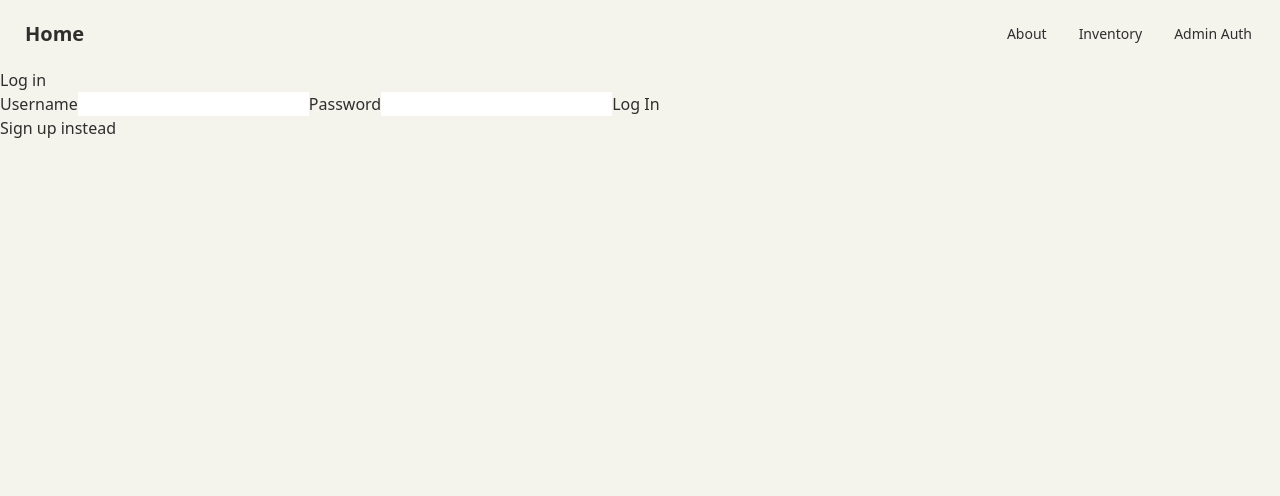
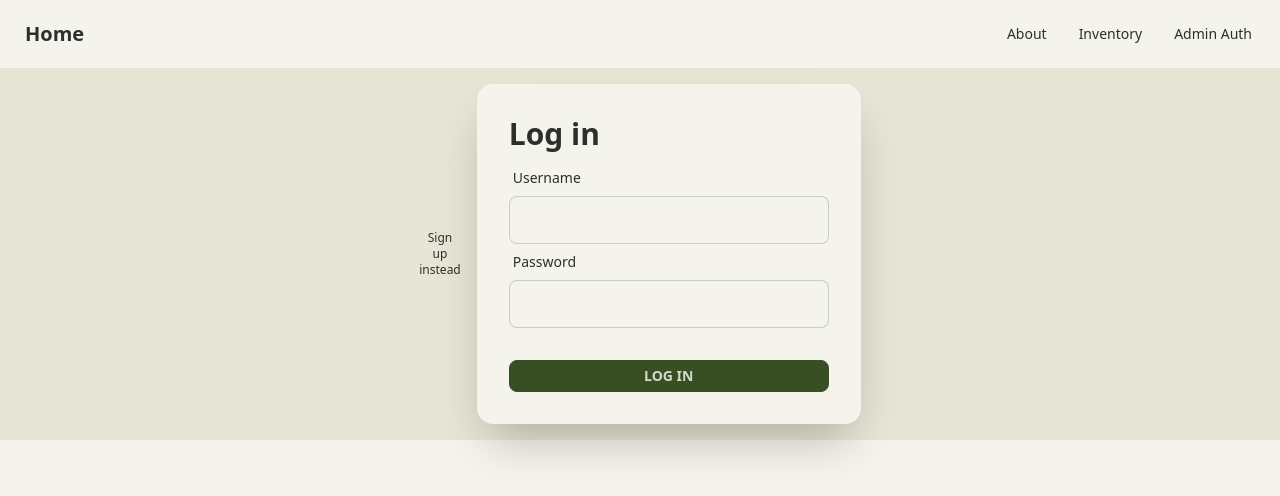
Before and after one commit to lehelen19/inventory-frontend, a React (Create React App) app: page /authenticate in a window 1280 px wide. Shown: the top 496 px of the page. Built offline with nearby package versions, Linux system fonts and the light colour scheme.

Commit message:
Style login form

```diff
--- a/src/components/NavBar/LoginForm.js
+++ b/src/components/NavBar/LoginForm.js
@@ -27,9 +27,17 @@ const LoginForm = ({ setUser }) => {
   }
 
   return (
-    <form autoComplete="off" onSubmit={handleSubmit}>
-      <h1>Log in</h1>
-      <label htmlFor="username">Username</label>
+    <div className="card flex-shrink-0 w-full max-w-sm shadow-2xl bg-base-100">
+      <div className="card-body">
+        <h1 className="text-3xl font-bold">Log in</h1>
+        <form
+          autoComplete="off"
+          onSubmit={handleSubmit}
+          className="form-control"
+        >
+          <label htmlFor="username" className="label">
+            <span className="label-text">Username</span>
+          </label>
           <input
             type="text"
             name="username"
@@ -37,8 +45,11 @@ const LoginForm = ({ setUser }) => {
             onChange={handleChange}
             required
             id="username"
+            className="input input-bordered"
           />
-      <label htmlFor="password">Password</label>
+          <label htmlFor="password" className="label">
+            <span className="label-text">Password</span>
+          </label>
           <input
             type="password"
             name="password"
@@ -46,10 +57,15 @@ const LoginForm = ({ setUser }) => {
             onChange={handleChange}
             required
             id="password"
+            className="input input-bordered"
           />
-      <button type="submit">Log In</button>
+          <button type="submit" className="btn btn-primary btn-sm mt-8">
+            Log In
+          </button>
           {error && <p>{error}</p>}
         </form>
+      </div>
+    </div>
   );
 };
 
--- a/src/pages/AuthPage/AuthPage.js
+++ b/src/pages/AuthPage/AuthPage.js
@@ -5,18 +5,24 @@ import SignupForm from '../../components/NavBar/SignupForm';
 const AuthPage = ({ setUser }) => {
   const [loginDisplay, setLoginDisplay] = useState(true);
   return (
-    <main>
+    <main className="hero bg-base-200">
       {loginDisplay ? (
-        <div>
+        <div className="hero-content flex-col lg:flex-row-reverse">
           <LoginForm setUser={setUser} />
-          <button onClick={() => setLoginDisplay(!loginDisplay)}>
+          <button
+            onClick={() => setLoginDisplay(!loginDisplay)}
+            className="label-text-alt link link-hover"
+          >
             Sign up instead
           </button>
         </div>
       ) : (
         <div>
           <SignupForm setUser={setUser} />
-          <button onClick={() => setLoginDisplay(!loginDisplay)}>
+          <button
+            onClick={() => setLoginDisplay(!loginDisplay)}
+            className="label-text-alt link link-hover"
+          >
             Already have an account?
           </button>
         </div>
```
Lines whose indentation alone changed are shown as unchanged.
